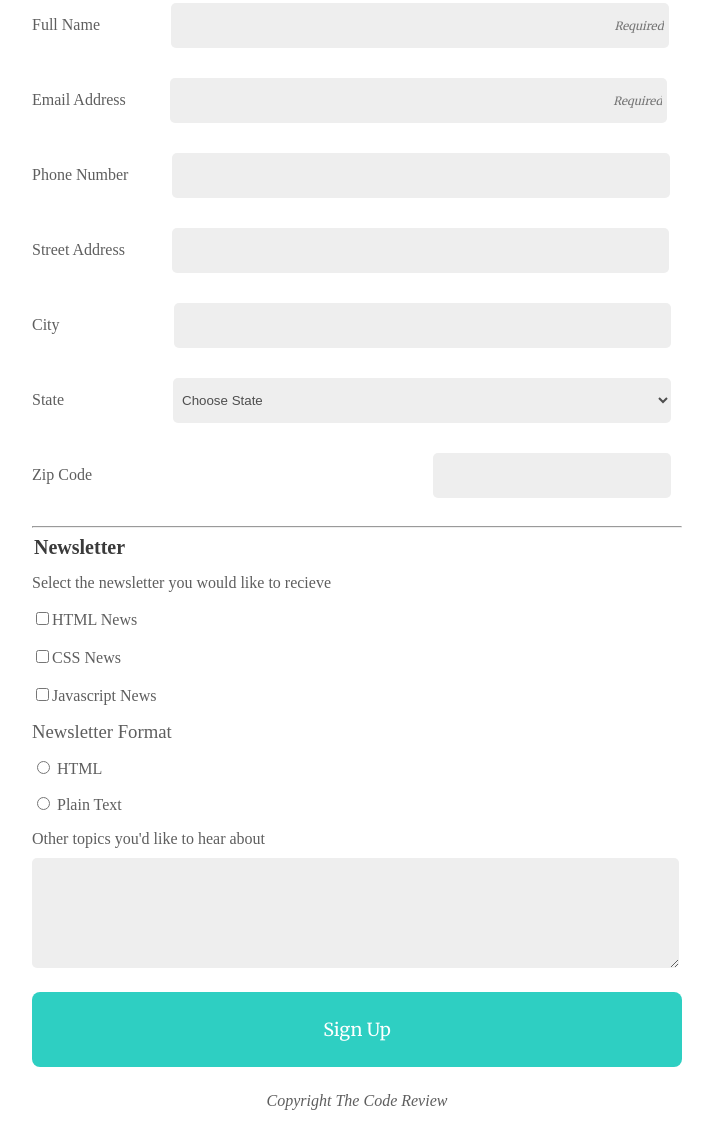
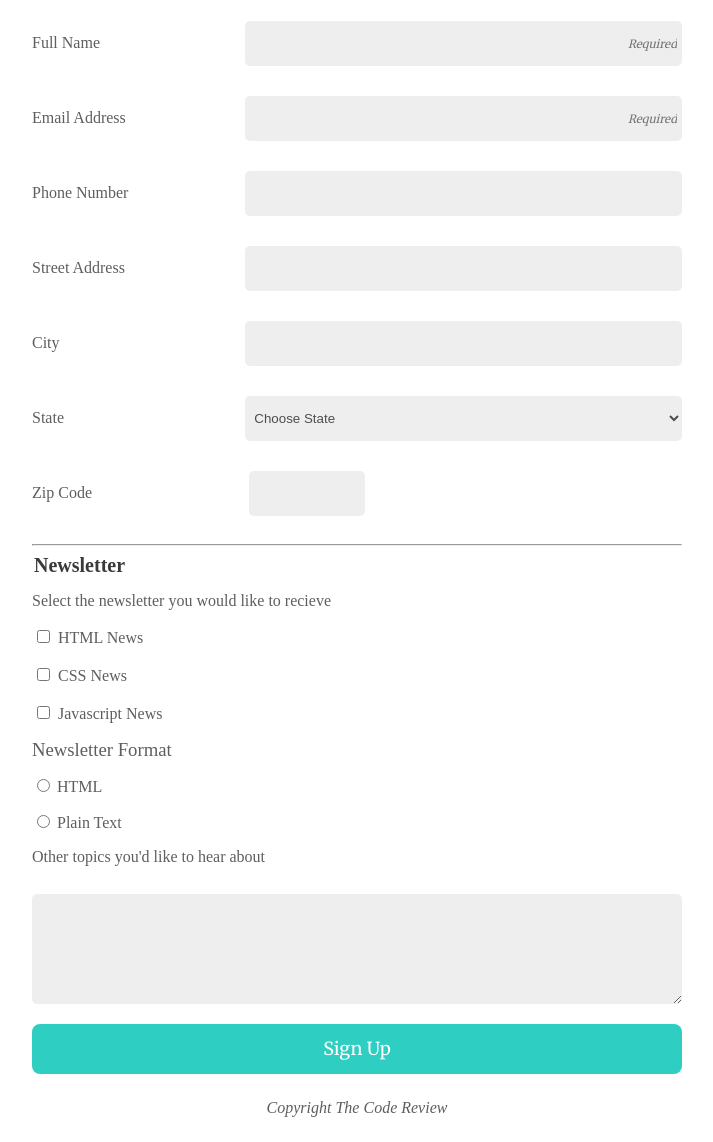
Before and after one commit to Lammemr/responsive-registration-form, a plain HTML site: page index.html in a window 1280 px wide. Shown: the part 234-1376 px from the top of the page, without its empty margins (283-996 px from the left). Drawn offline with Linux system fonts and the light colour scheme.

Commit message:
ver 2
Use of flexbox for layout updates

```diff
--- a/css/styles.css
+++ b/css/styles.css
@@ -55,7 +55,6 @@ h2 {
 .header-bottom-line {
   border: 1.5px solid black;
   margin-top: 2px;
-  margin-bottom: -10px;
 }
 
 form {
@@ -63,13 +62,12 @@ form {
   color: #5e5e5e;
   margin-left: 0px;
   margin-right: 0px;
-  padding: 0px 20px;
 }
 
 legend {
   font-size: 1.25em;
   font-weight: bold;
-  margin-bottom: 10px;
+  margin-bottom: 25px;
   color: rgb(58, 58, 58);
 }
 
@@ -80,6 +78,14 @@ legend {
   font-family: "merriweather", serif;
 }
 
+form div.input-container,
+form div.input-container-area {
+  display: flex;
+  flex-direction: column;
+  width: 100%;
+  margin: auto;
+}
+
 input[type="text"],
 input[type="email"],
 input[type="tel"],
@@ -87,40 +93,44 @@ textarea,
 select {
   border: none;
   height: 35px;
-  margin: auto;
   margin-top: 10px;
   outline: 0;
   padding: 5px;
-  width: 98%;
   background-color: #eeeeee;
   color: #4e4e4e;
   margin-bottom: 20px;
   border-radius: 5px;
 }
 
+textarea {
+  height: 100px;
+}
+
 input[type="text"]:focus,
 input[type="email"]:focus,
 input[type="tel"]:focus,
-textarea:focus {
-border: 5px solid rgb(62, 61, 114);
-margin-top: 5px;
-margin-bottom: 15px;
+textarea:focus,
+select:focus {
+border: 2px solid rgb(62, 61, 114);
+border-radius: 2px;
 }
 
 input[type="text"]#zipcode {
-  width: 35%;
-  display: block;
+  width: 50%;
   margin-left: 0px;
 }
 
 select {
   height: 45px;
   padding: 5px;
-  width: 100%;
 }
 
-textarea {
-  height: 100px;
+.button-container {
+  display: flex;
+  justify-content: center;
+  align-content: center;
+  width: 95%;
+  margin: auto;
 }
 
 button {
@@ -129,13 +139,11 @@ button {
   font-size: 18px;
   text-align: center;
   border-radius: 8px;
-  width: 89%;
   font-family: "merriweather", serif;
   box-shadow: none;
   border-style: none;
-  height: 75px;
-  margin-left: 20px;
-  margin-top: 15px;
+  height: 50px;
+  flex-grow: 1;
 }
 
 fieldset {
@@ -145,15 +153,13 @@ fieldset {
   padding: 0px;
 }
 
-fieldset.newsletter-options {
-  margin-left:20px;
-  margin-right: 20px;
+.newsletter-check-label {
+  margin-left: 5px;
 }
 
 .newsletter-legend {
   margin-top: 10px;
   margin-bottom: 15px;
-  margin-left: -10px;
 }
 
 .newsletter-format-legend {
@@ -166,11 +172,12 @@ fieldset.newsletter-options {
 
 input[type="checkbox"] {
   margin-top: 20px;
-  margin-bottom: 5px;;
+  margin-bottom: 5px;
+  margin-left: 5px;
 }
 
 input[type="radio"] {
-  margin-bottom: 20px;;
+  margin-bottom: 20px;
 }
 
 footer {
@@ -203,51 +210,36 @@ footer {
       margin: auto;
     }
 
-    button {
+    .button-container {
       width: 100%;
-      margin: auto;
-    }
-
-    input[type="text"],
-    input[type="email"],
-    input[type="tel"],
-    input[type="text"]#zipcode,
-    select {
-      width: 75%;
-      display: inline-block;
-      margin-right: 0px;
-      margin-left: 40px;
-      overflow: hidden;
     }
 
     input[type="text"]#zipcode {
-      width: 35%;
-      margin-left: 337px;
+      width: 100%;
     }
 
-    input[type="text"]#name {
-      margin-left: 67px;
+    form div.input-container {
+      justify-content: flex-end;
+      align-items: baseline;
+      flex-direction: row;
     }
 
-    input[type="text"]#address {
-      margin-left: 43px;
+    .input-container label {
+      flex: 1;
     }
 
-    select#state {
-      margin-left: 105px;
-      width: 497.5px;
+    .input-container input,
+    .input-container select,
+    div.input-container-zip-field  {
+      flex: 2;
     }
 
-    input[type="text"]#city {
-      margin-left: 110px;
+    .input-container-zip-field {
+      display: flex;
+      justify-content: flex-start;
     }
 
-    fieldset.newsletter-options {
-      max-width: 650px;
-      margin: auto;
-    }
-
-    .newsletter-legend {
-      margin-left: 0px;
+    .input-container-zip-field input{
+      flex-grow: .25;
     }
 }
--- a/index.html
+++ b/index.html
@@ -28,16 +28,27 @@
                     <legend>Contact Information</legend>
 
                     <div class="contact-info-container">
+                        <div class="input-container">
                             <label class="flex_label" for="name">Full Name</label>
-                        <input class="flex_input" type="text" id="name" name="user_name" placeholder="Required"><br>
+                            <input class="flex_input" type="text" id="name" name="user_name" placeholder="Required">
+                        </div>
+                        <div class="input-container">
                             <label class="flex_label" for="email">Email Address</label>
-                        <input class="flex_input" type="email" id="email" name="user_email" placeholder="Required"><br>
+                            <input class="flex_input" type="email" id="email" name="user_email" placeholder="Required">
+                        </div>
+                        <div class="input-container">
                             <label class="flex_label" for="phone">Phone Number</label>
-                        <input class="flex_input" type="tel" id="phone" name="user_phone"><br>
+                            <input class="flex_input" type="tel" id="phone" name="user_phone">
+                        </div>
+                        <div class="input-container">
                             <label class="flex_label" for="address">Street Address</label>
-                        <input class="flex_input" type="text" id="address" name="user_address"><br>
+                            <input class="flex_input" type="text" id="address" name="user_address">
+                        </div>
+                        <div class="input-container">
                             <label class="flex_label" for="city">City</label>
-                        <input class="flex_input" type="text" id="city" name="user_city"><br>
+                            <input class="flex_input" type="text" id="city" name="user_city">
+                        </div>
+                        <div class="input-container">
                             <label class="flex_label" for="state">State</label>
                             <select class="flex_input" id="state" name="user_state">
                                 <option value="">Choose State</option>
@@ -53,30 +64,38 @@
                                     <option value="louisiana">Louisiana</option>
                                     <option value="maine">Maine</option>
                                 </optgroup>
-                        </select><br>
+                            </select>
+                        </div>
+                        <div class="input-container">
                             <label for="zipcode" class="flex_label">Zip Code</label>
-                        <input type="text" id="zipcode" name="user_zip" class="flex-input">
+                            <div class="input-container-zip-field">
+                                <input type="text" id="zipcode" name="user_zip" class="zip-input">
+                            </div>
+                        </div>
                     </div>
                 </fieldset>
                 <hr class="form-break-line">
                 <fieldset class="newsletter-options">
                     <legend class="newsletter-legend">Newsletter</legend>
                     <label class="newsletter-type">Select the newsletter you would like to recieve</label><br>
-                    <input type="checkbox" id="newsletter-type-html" value="newsletter_type_html" name="user_newsletter_type"><label for="newsletter-type-html">HTML News</label><br>
-                    <input type="checkbox" id="newsletter-type-css" value="newsletter_type_css" name="user_newsletter_type"><label for="newsletter-type-css">CSS News</label><br>
-                    <input type="checkbox" id="newsletter-type-jscript" value="newsletter_type_jscript" name="user_newsletter_type"><label for="newsletter-type-jscript">Javascript News</label>
+                    <input type="checkbox" id="newsletter-type-html" value="newsletter_type_html" name="user_newsletter_type"><label class="newsletter-check-label"  for="newsletter-type-html">HTML News</label><br>
+                    <input type="checkbox" id="newsletter-type-css" value="newsletter_type_css" name="user_newsletter_type"><label class="newsletter-check-label" for="newsletter-type-css">CSS News</label><br>
+                    <input type="checkbox" id="newsletter-type-jscript" value="newsletter_type_jscript" name="user_newsletter_type"><label class="newsletter-check-label" for="newsletter-type-jscript">Javascript News</label>
 
                     <h3 class="newsletter-format-legend">Newsletter Format</h3>
                     <input type="radio" id="html" name="newsletter_format" value="html">
                     <label for="html">HTML</label><br>
                     <input type="radio" id="plain_text" name="newsletter_format" value="plain_text">
                     <label for="plain_text">Plain Text</label><br>
-
+                    <div class="input-container-area">
                         <label for="other_topics">Other topics you'd like to hear about</label><br>
                         <textarea id="other_topics" name="user_other_topics"></textarea>
+                    </div>
                 </fieldset>
 
+                <div class="button-container">
                     <button type="submit">Sign Up</button>
+                </div>
             </form>
         </main>
         <footer>
```
Lines whose indentation alone changed are shown as unchanged.
